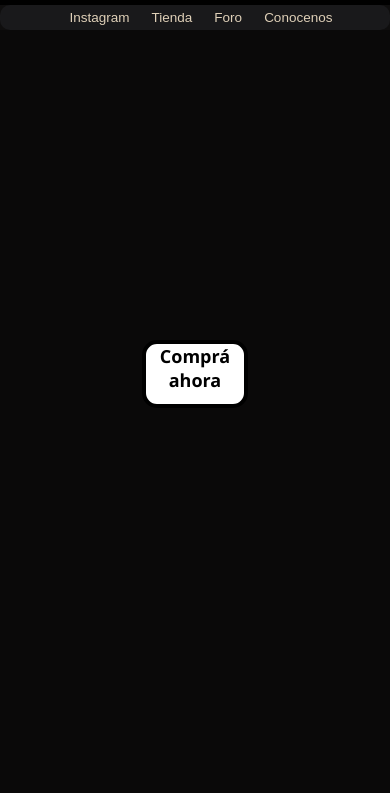
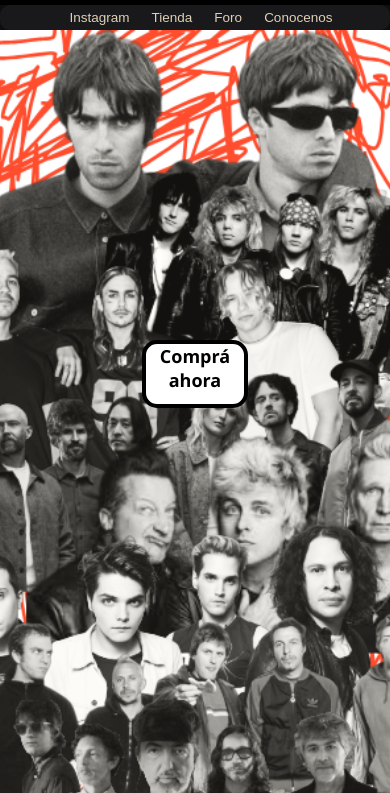
Before and after one commit to whatsthestore/whatsthepage-wts, a plain HTML site: page index.html in a window 390 px wide. Shown: the part 51-844 px from the top of the page. Drawn offline with nearby package versions, Linux system fonts and the light colour scheme; a web font is replaced by a local one.

Commit message:
Renombrar imagen y actualizar ruta en CSS ok

```diff
--- a/wts.css
+++ b/wts.css
@@ -116,7 +116,7 @@ margin-bottom: 2px;
 
 
 .imagenConBoton{
-  background-image: url(/assets/Sin\ título\ \(3\).png);
+  background-image: url("/assets/Sin-titulo-3.png");
  width: 100% ;
 height: 115vh;
 padding: 0;
@@ -508,7 +508,7 @@ display: flex;
 .imagenConBoton{
    height: 100vh; /* ocupa toda la pantalla del celular */
     background-position: top; /* podés ajustar: top, center, bottom */
-    background-image: url(/assets/Sin\ título\ \(1\).png);
+    background-image: url("/assets/Sin-titulo-1.png");
 width: 100%;
   }
 
```
